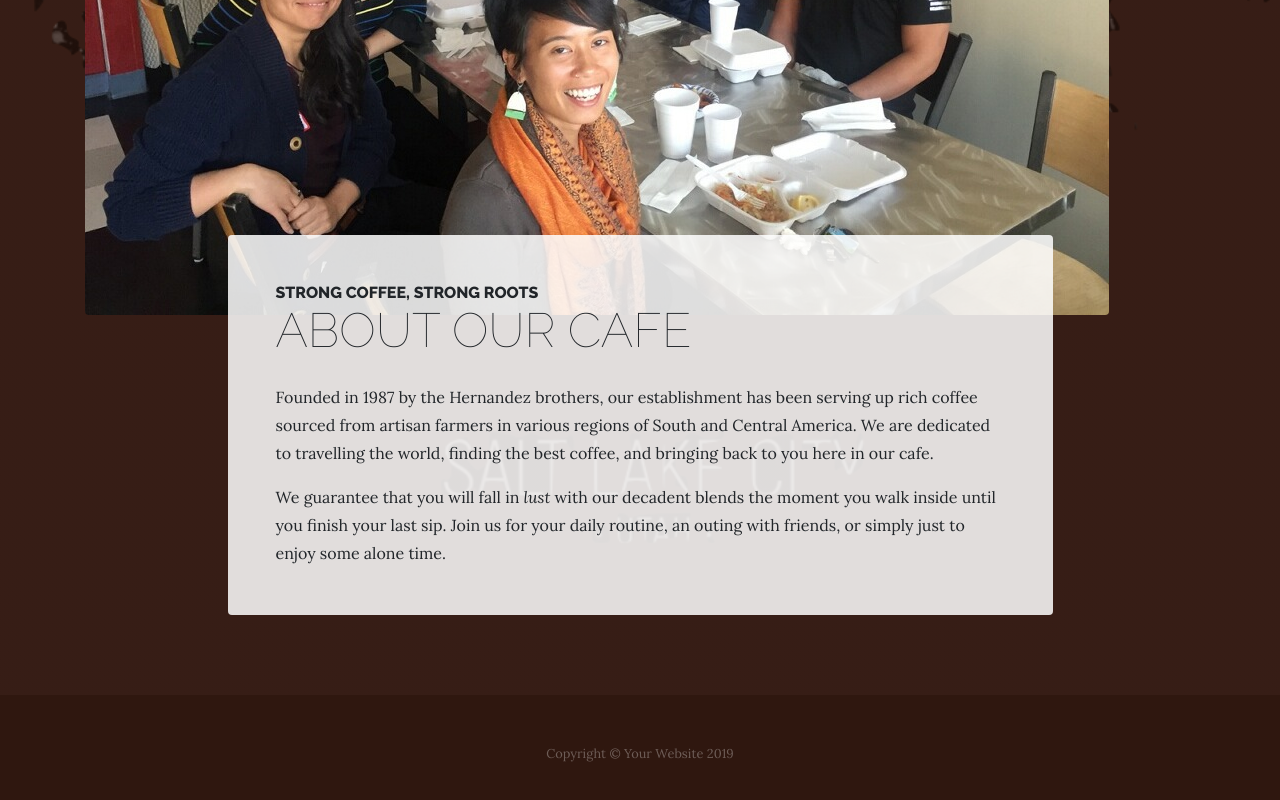
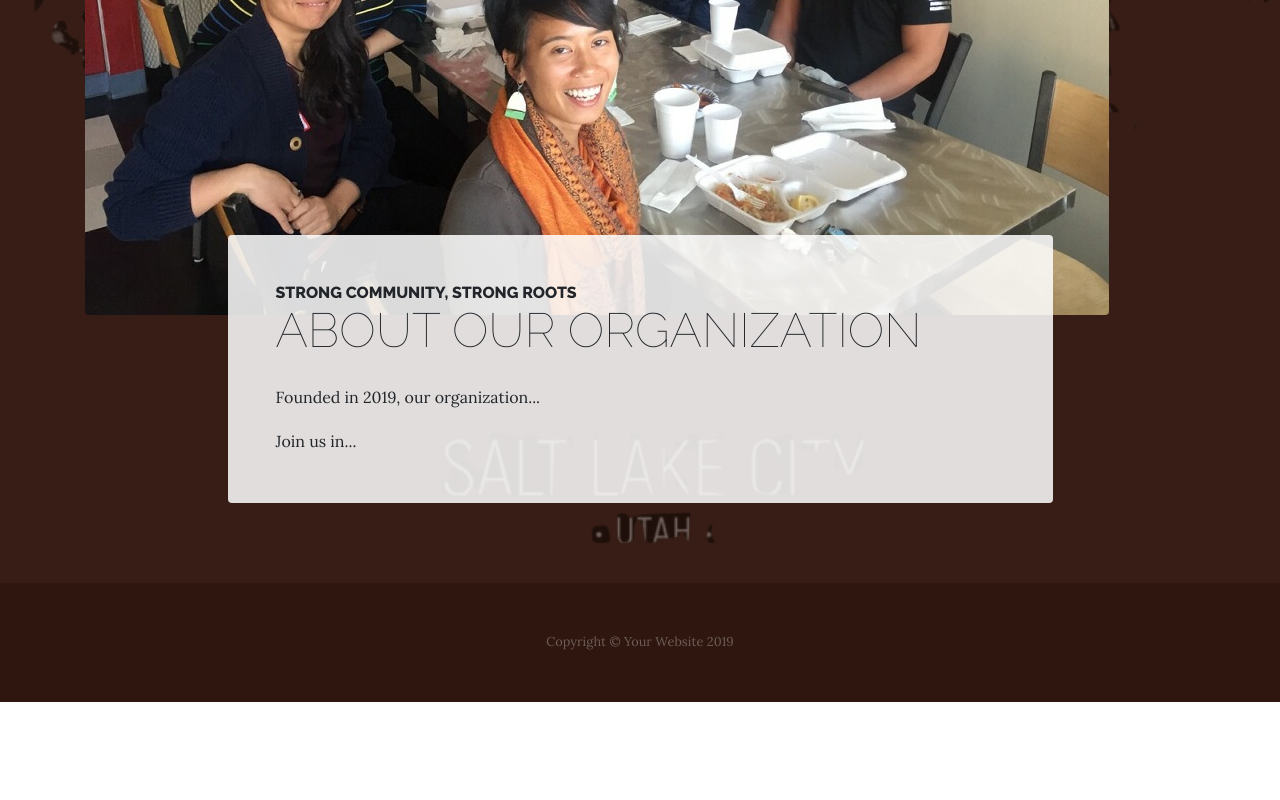
Before and after one commit to smahnke/FANHSUT3, a website: page about.html in a window 1280 px wide. Shown: the part 893-1693 px from the top of the page. After the commit the page ends 1595 px from the top, so only its background shows below. Drawn offline with Linux system fonts and the light colour scheme.

Commit message:
Update about.html

```diff
--- a/about.html
+++ b/about.html
@@ -68,11 +68,11 @@
           <div class="col-xl-9 col-lg-10 mx-auto">
             <div class="bg-faded rounded p-5">
               <h2 class="section-heading mb-4">
-                <span class="section-heading-upper">Strong Coffee, Strong Roots</span>
-                <span class="section-heading-lower">About Our Cafe</span>
+                <span class="section-heading-upper">Strong Community, Strong Roots</span>
+                <span class="section-heading-lower">About Our Organization</span>
               </h2>
-              <p>Founded in 1987 by the Hernandez brothers, our establishment has been serving up rich coffee sourced from artisan farmers in various regions of South and Central America. We are dedicated to travelling the world, finding the best coffee, and bringing back to you here in our cafe.</p>
-              <p class="mb-0">We guarantee that you will fall in <em>lust</em> with our decadent blends the moment you walk inside until you finish your last sip. Join us for your daily routine, an outing with friends, or simply just to enjoy some alone time.</p>
+              <p>Founded in 2019, our organization...</p>
+              <p class="mb-0">Join us in...</p>
             </div>
           </div>
         </div>
```
